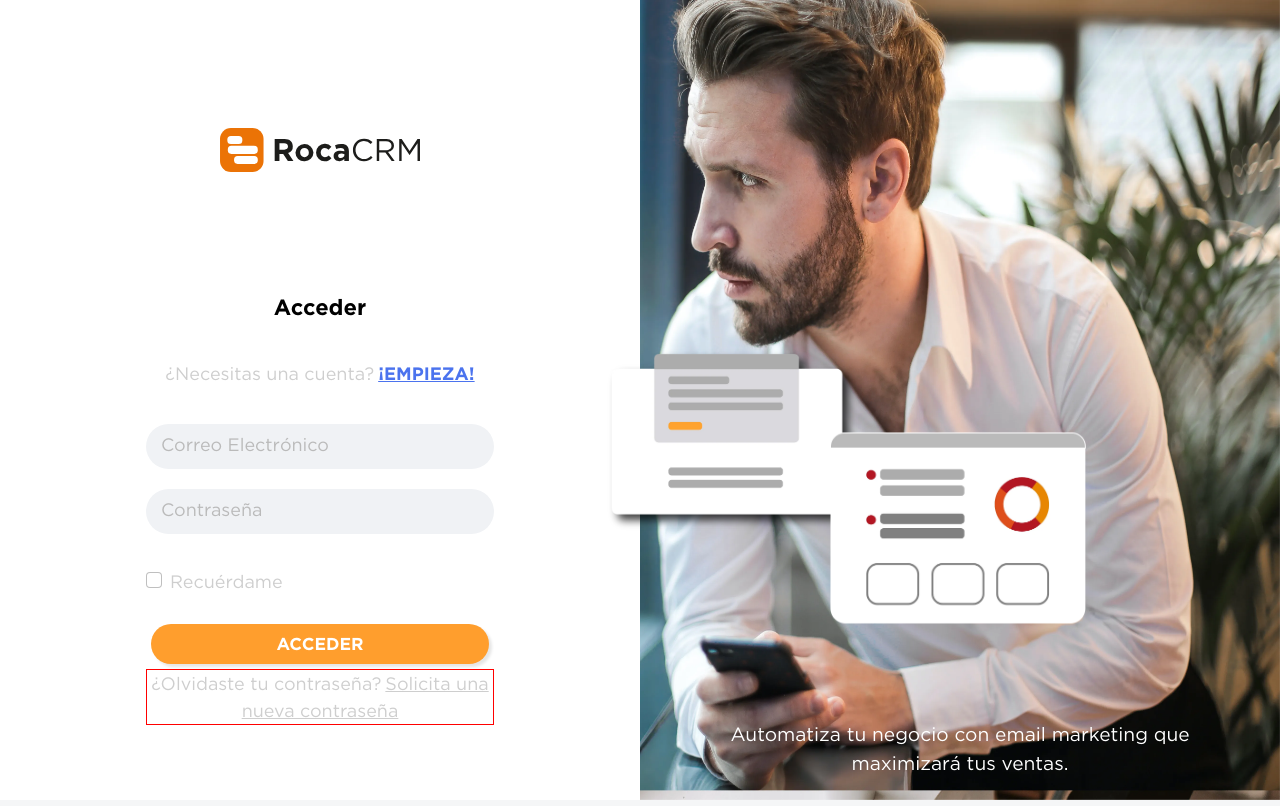
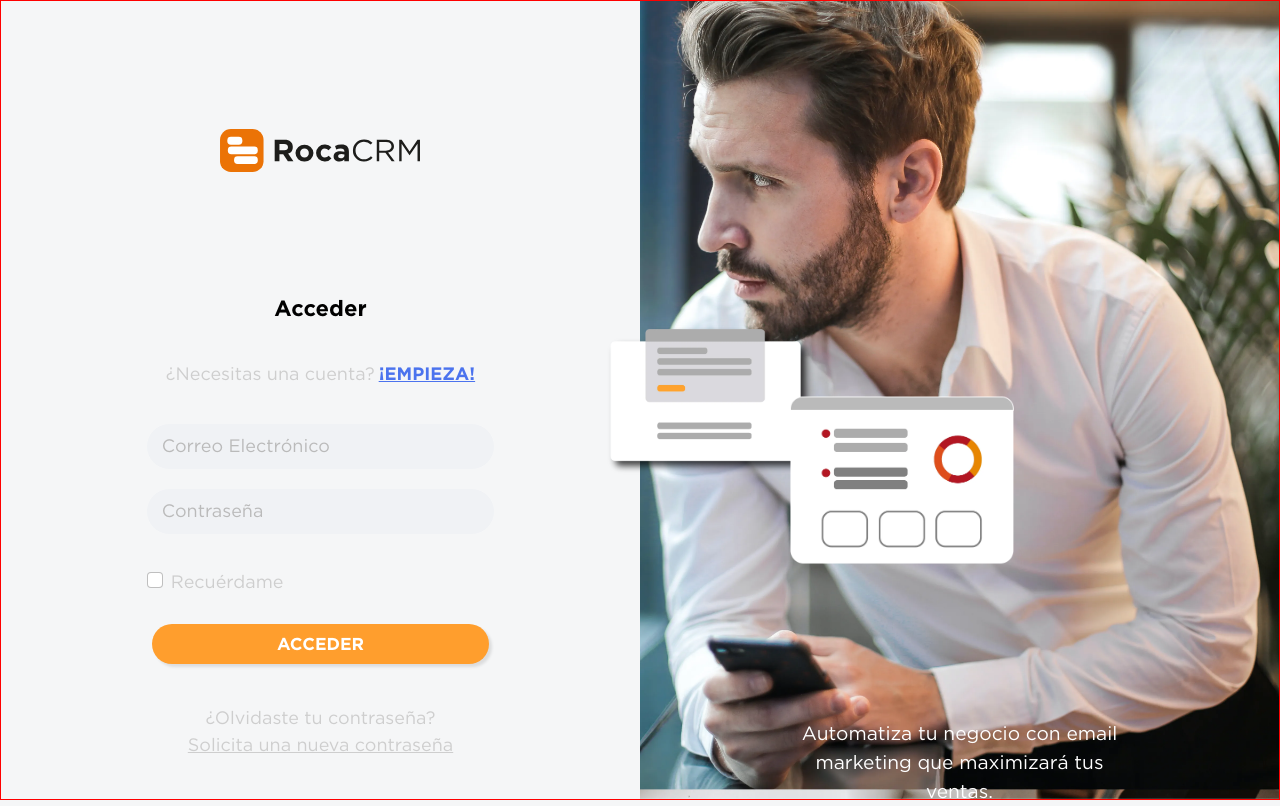
Before and after one commit to Jorch-Dev/RocaCRM, a React (Create React App) app: page / in a window 1280 px wide. Built offline with nearby package versions, Linux system fonts and the light colour scheme.

Commit message:
cambios actualizados, diseno login

```diff
--- a/src/styles/App.css
+++ b/src/styles/App.css
@@ -208,7 +208,7 @@ a:focus-visible {
   color: red;
 }
 
-.text-white{
+.text-white {
   color: var(--white);
 }
 
@@ -258,14 +258,14 @@ a:focus-visible {
   margin: 10px 0px;
   border: none;
   background-color: var(--input-gray);
-  color: #65676b;;
+  color: #65676b;
   outline: none;
   border-radius: 40px;
   padding: 0px 15px;
   font-size: 14px;
 }
 
-.form-input::placeholder{
+.form-input::placeholder {
   font-size: 18px;
   font-family: Gotham-Book;
   line-height: 2.8;
@@ -274,33 +274,46 @@ a:focus-visible {
 
 .loginform {
   width: 70%;
-    margin-top: 20%;
-    padding: 0 50px 0 50px;
+  margin-top: 10%;
+  padding: 0 50px 0 50px;
 }
 
-.img-uno{
+.loginimg_bg {
+  background-image: url("../utils/assets/grupo_36.webp");
+  background-size: cover;
+  background-position: 0;
+  position: relative;
+}
+
+.loginimg_bg img {
   position: absolute;
-  width: 20%;
-  margin-left:-35px;
-  top: 55%;
+}
+
+.loginimg_bg img:nth-child(1) {
+  width: 33%;
+  left: -35px;
+  top: 50%;
   transform: translate(0%, -50%);
 }
 
-.img-dos{
-  position: absolute;
-  width: 20%;
-  margin-left:190px;
-  top: 66%;
+.loginimg_bg img:nth-child(2) {
+  width: 35%;
+  left: 210px;
+  top: 65%;
   transform: translate(0%, -50%);
 }
 
-.loginform_footer{
+.loginform_footer {
   position: relative;
-  width: 50%;
+  width: 100%;
   top: 90%;
   /* background: linear-gradient(to top, #000, #ccc);
   opacity: 0.5; */
-  position: absolute;
+  position: relative;
+}
+
+.loginform_lost{
+  margin-top: 10%;
 }
 
 .registerform {
@@ -506,30 +519,24 @@ a:focus-visible {
 
 @media (max-width: 1400px) {
   .loginform {
-    width: 70%;
     margin-top: 20%;
     padding: 0 50px 0 50px;
   }
-  .img-dos{
-    margin-left:190px;
-    top: 66%;
+  .loginimg_bg img:nth-child(2) {
+    left: 150px;
+    top: 60%;
   }
 }
 
 @media (max-width: 1200px) {
   .loginform {
-    width: 70%;
-    margin-top: 20%;
-    padding: 0 50px 0 50px;
+    width: 50%;
+    margin-top: 5%;
+    padding: 0 60px 0 60px;
   }
 }
 
 @media (max-width: 992px) {
-  .loginform {
-    width: 50%;
-    margin-top: 20%;
-    padding: 0 50px 0 50px;
-  }
 }
 
 @media (max-width: 768px) {
@@ -537,17 +544,16 @@ a:focus-visible {
 
 @media (max-width: 576px) {
   .loginform {
-    width: 80%;
-    margin-top: 15%;
-    padding: 0 5px 0 5px;
-  }
-  .text-big {
-    font-size: 22px;
-  }
-  .text-medium {
-    font-size: 18px;
+    width: 100%;
+    padding: 0 10px 0 10px;
   }
   .snack {
     font-size: 10px;
   }
+  .title {
+    margin-top: 10px;
+  }
+  .loginform_lost{
+    margin-top: 3%;
+  }
 }
--- a/src/views/login_view.js
+++ b/src/views/login_view.js
@@ -81,8 +81,10 @@ export const Login_view = () => {
   };
 
   return (
-    <div className="w-100 d-flex justify-content-center h-100">
-      <div className="col-12 col-xl-6 d-flex bg-white justify-content-center p-0">
+    <div className="h-100 border">
+      <div className="container-fluid h-100 d-flex p-0">
+
+          <div className="col-12 col-xl-6 h-100 d-flex justify-content-center">
             <div className="loginform">
               <div className="w-100 d-flex justify-content-center">
                 <img
@@ -148,7 +150,10 @@ export const Login_view = () => {
                     {state_Loguin.isLoading ? (
                       <>
                         <div className="cta_text cta_text--white">ACCEDER</div>
-                    <div className="spinner-border text-light" role="status">
+                        <div
+                          className="spinner-border text-light"
+                          role="status"
+                        >
                           <span className="visually-hidden">Loading...</span>
                         </div>
                       </>
@@ -159,138 +164,31 @@ export const Login_view = () => {
                     )}
                   </button>
                 </div>
-
-            <div className="text-medium text-grey text-center border">
+                <div className="loginform_lost">
+                  <div className="text-medium text-grey d-flex justify-content-center">
                     ¿Olvidaste tu contraseña?
-            <span
-              className="text-medium text-grey cursor-pointer text-center text-decoration-underline ms-1"
-              onClick={userAdd}
-            >
+                  </div>
+                  <div className="text-medium text-grey d-flex justify-content-center cursor-pointer text-decoration-underline">
                     Solicita una nueva contraseña
-            </span>
+                  </div>
                 </div>
               </form>
             </div>
           </div>
 
-      <div className="d-none d-xl-block col-12 col-xl-6 h-100">
-        <img src="assets/grupo_36.webp" className="img-fluid h-100 w-100" />
+          <div className="d-none d-xl-block col-12 col-xl-6 h-100 loginimg_bg">
+            <img src="assets/grupo_39.webp" />
+            <img src="assets/grupo_42.webp" />
 
-        <div className="">
-          <img src="assets/grupo_39.webp" className="img-uno" />
-          <img src="assets/grupo_42.webp" className="img-dos" />
-        </div>
             <div className="d-flex justify-content-center loginform_footer">
-          <div className="text-book text-white text-big text-center w-75">
-            Automatiza tu negocio con email marketing que maximizará tus ventas.
-          </div>
+              <div className="text-book text-white text-big text-center w-50">
+                Automatiza tu negocio con email marketing que maximizará tus
+                ventas.
               </div>
             </div>
           </div>
 
-    // <div className="container-fluid d-flex justify-content-center align-items-center h-100">
-    //     <div className="container">
-    //       <div className="row m-0">
-    //         <div className="col-12 col-lg-6 p-0">
-    //           <div className="w-100 h-100 d-none d-lg-flex justify-content-center align-items-center">
-    //             <img src="assets/lap.png" alt="" className="w-100 max-640" />
-    //           </div>
-    //         </div>
-
-    //         <div className="col-12 col-lg-6 d-flex justify-content-center align-items-center p-0">
-    //           <div className="loginform  bg-white">
-    //             <img src="assets/rocacrm.jpeg" alt="" className="img-fluid" />
-
-    //             <div className="title d-flex">
-    //               <div className="title_text tittle_text--lightblue">
-    //                 Bienvenido
-    //               </div>
-    //               <div className="title_icon">
-    //                 <FaRegHandshake size={48} color={lightBlue} />
-    //               </div>
-    //             </div>
-
-    //             {state_Loguin.error != null ? (
-    //               <div className="text-center text-red">{state_Loguin.error}</div>
-    //             ) : (
-    //               <></>
-    //             )}
-
-    //             <form
-    //               className="col-xxl-12 aling-items-center"
-    //               onSubmit={(e) => login(e)}
-    //             >
-    //               <div className="">
-    //                 <input
-    //                   type="text"
-    //                   name="email"
-    //                   className="form-input"
-    //                   placeholder="Correo Electronico"
-    //                   onChange={llenaEmail}
-    //                   value={state_Loguin.email}
-    //                 />
-    //               </div>
-    //               <div className="">
-    //                 <input
-    //                   type="password"
-    //                   name="password"
-    //                   className="form-input"
-    //                   placeholder="Contraseña"
-    //                   onChange={llenaPassword}
-    //                   value={state_Loguin.password}
-    //                 />
-    //               </div>
-
-    //               <div className="d-flex pe-2 mb-3">
-    //                 <div className="col"></div>
-    //                 <span
-    //                   className="text text-orange cursor-pointer text-decoration-underline"
-    //                   onClick={recovery}
-    //                 >
-    //                   Recuperar contraseña
-    //                 </span>
-    //               </div>
-
-    //               <div className="d-grid">
-    //                 <button type="submit" className="cta cta--blue">
-    //                   {state_Loguin.isLoading ? (
-    //                     <>
-    //                       <div className="cta_icon">
-    //                         <MdLogin />
-    //                       </div>
-    //                       <div className="cta_text cta_text--white">ACCEDER</div>
-    //                       <div
-    //                         className="spinner-border text-light"
-    //                         role="status"
-    //                       >
-    //                         <span className="visually-hidden">Loading...</span>
-    //                       </div>
-    //                     </>
-    //                   ) : (
-    //                     <>
-    //                       <div className="cta_icon">
-    //                         <MdLogin />
-    //                       </div>
-    //                       <div className="cta_text cta_text--white">ACCEDER</div>
-    //                     </>
-    //                   )}
-    //                 </button>
-    //               </div>
-
-    //               <div className="text">
-    //                 ¿No tienes cuenta?
-    //                 <span
-    //                   className="text text-orange cursor-pointer text-decoration-underline"
-    //                   onClick={userAdd}
-    //                 >
-    //                   Regístrate
-    //                 </span>
-    //               </div>
-    //             </form>
-    //           </div>
-    //         </div>
-    //       </div>
-    //     </div>
-    //   </div>
+      </div>
+    </div>
   );
 };
```
Lines whose indentation alone changed are shown as unchanged.
